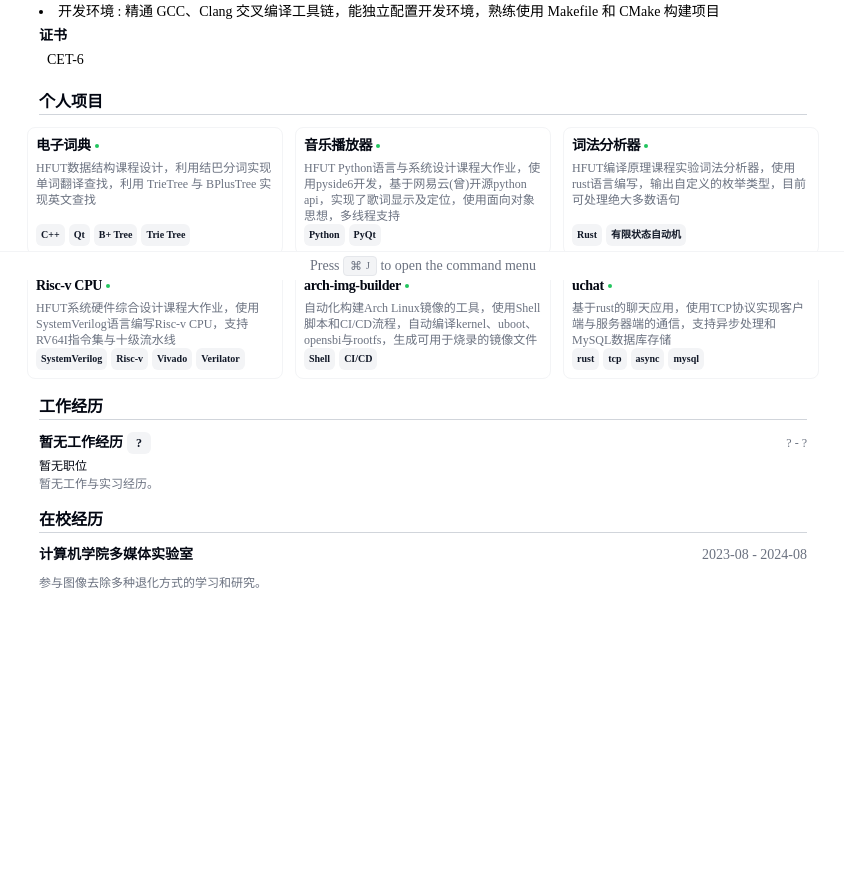
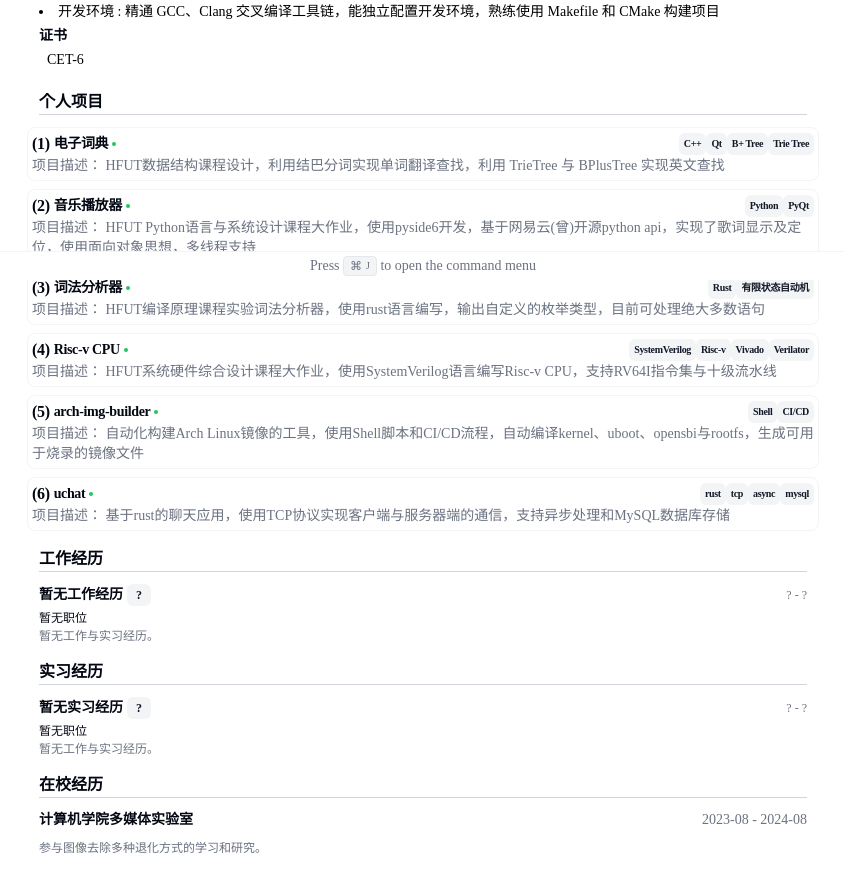
Before and after one commit to DingWH03/mycv, a Next.js app: page / in a window 1280 px wide. Shown: the part 520-1408 px from the top of the page, without its empty margins (217-1061 px from the left). Before the commit the page ends 1143 px from the top, so only its background shows below. Built offline with nearby package versions, Linux system fonts and the light colour scheme.

Commit message:
修改了项目格式

```diff
--- a/src/app/page-contents.tsx
+++ b/src/app/page-contents.tsx
@@ -9,7 +9,7 @@ import { RESUME_DATA, RESUME_DATA_en } from "@/data/resume-data";
 import { ProjectCard } from "@/components/project-card";
 
 interface PageProps {
-  language: string;
+  language: 'zh' | 'en';
 }
 
 interface Skill {
@@ -38,7 +38,7 @@ export const getAge = (birthDate: string | number | Date) => {
 
 export default function Page({ language }: PageProps) {
   // 根据语言选择数据
-  const data = language === 'ch' ? RESUME_DATA : RESUME_DATA_en;
+  const data = language === 'zh' ? RESUME_DATA : RESUME_DATA_en;
 
   return (
     <main className="container relative mx-auto scroll-my-12 overflow-auto p-4 print:p-0 md:p-8">
@@ -51,7 +51,7 @@ export default function Page({ language }: PageProps) {
               {data.name}
               {data.target && (
                 <span className="ml-6 font-mono text-base font-medium ">
-                  {language === 'ch' ? '意向岗位' : 'Target'}：{data.target}
+                  {language === 'zh' ? '意向岗位' : 'Target'}：{data.target}
                 </span>
               )}
             </h1>
@@ -141,7 +141,7 @@ export default function Page({ language }: PageProps) {
         {/* 个人简介部分，目前省略 */}
         {/* <Section>
           <h2 className="text-lg font-bold">
-            {language === 'ch' ? '个人简介' : 'Personal Profile'}
+            {language === 'zh' ? '个人简介' : 'Personal Profile'}
           </h2>
           <p className="text-pretty font-mono text-sm text-muted-foreground">
             {data.summary}
@@ -150,7 +150,7 @@ export default function Page({ language }: PageProps) {
 
         <Section>
           <h2 className="text-base font-bold border-b border-gray-300">
-            {language === 'ch' ? '教育经历' : 'Education'}
+            {language === 'zh' ? '教育经历' : 'Education'}
           </h2>
           {data.education.map((edu) => (
             <Card key={edu.school + edu.start}>
@@ -186,7 +186,7 @@ export default function Page({ language }: PageProps) {
 
         <Section>
           <h2 className="text-base font-bold border-b border-gray-300">
-            {language === 'ch' ? "技能与证书" : "Skills and Certifications"}
+            {language === 'zh' ? "技能与证书" : "Skills and Certifications"}
           </h2>
 
           <div className="mt-0 space-y-1">
@@ -207,7 +207,7 @@ export default function Page({ language }: PageProps) {
             {/* Certifications Section */}
             <div className="mt-0">
               <h3 className="text-sm font-semibold">
-                {language === 'ch' ? "证书" : "Certifications"}
+                {language === 'zh' ? "证书" : "Certifications"}
               </h3>
               <div className="flex flex-wrap gap-2">
                 {data.certifications.map((cert, index) => (
@@ -215,7 +215,7 @@ export default function Page({ language }: PageProps) {
                     <div className="flex flex-wrap gap-2">
                       <span
                         className="px-2 py-1 text-sm font-medium text-black"
-                        title={`${language === 'ch' ? "颁发机构：" : "Issuer:"} ${cert.issuer} (${cert.date})`}
+                        title={`${language === 'zh' ? "颁发机构：" : "Issuer:"} ${cert.issuer} (${cert.date})`}
                       >
                         {cert.name}
                       </span>
@@ -230,26 +230,30 @@ export default function Page({ language }: PageProps) {
         {/* 在这里控制打印时强制换行print-force-new-page */}
         <Section className="scroll-mb-16 print:page-break-inside-avoid">
           <h2 className="text-base font-bold border-b border-gray-300">
-            {language === 'ch' ? '个人项目' : 'Personal Projects'}
+            {language === 'zh' ? '个人项目' : 'Personal Projects'}
           </h2>
-          <div className="-mx-3 grid grid-cols-1 gap-3 print:mx-0 grid-cols-3 print:gap-2 md:grid-cols-3 lg:grid-cols-3">
-            {data.projects.map((project) => {
+          <div className="-mx-3 grid grid-cols-1 gap-2 print:mx-0 print:gap-0 md:grid-cols-1 lg:grid-cols-1">
+            {data.projects.map((project, index) => {
               return (
                 <ProjectCard
                   key={project.title}
+                  order={index + 1} // 自动生成序号，index从0开始，所以加1
                   title={project.title}
                   description={project.description}
                   tags={project.techStack}
                   link={"link" in project ? project.link.href : undefined}
+                  language={language}
                 />
               );
             })}
           </div>
         </Section>
 
+        {/* 仅在 data.work 存在且不为空时渲染整个 Section */}
+        {data.work && data.work.length > 0 && (
           <Section className="print:page-break-inside-avoid">
             <h2 className="text-base font-bold border-b border-gray-300">
-            {language === 'ch' ? '工作经历' : 'Work Experience'}
+              {language === 'zh' ? '工作经历' : 'Work Experience'}
             </h2>
             {data.work.map((work) => {
               return (
@@ -260,7 +264,6 @@ export default function Page({ language }: PageProps) {
                         <a className="hover:underline" href={work.link}>
                           {work.company}
                         </a>
-
                         <span className="inline-flex gap-x-1">
                           {work.badges.map((badge) => (
                             <Badge
@@ -289,11 +292,58 @@ export default function Page({ language }: PageProps) {
               );
             })}
           </Section>
+        )}
+
+        {/* 仅在 data.work 存在且不为空时渲染整个 Section */}
+        {data.internship && data.internship.length > 0 && (
+          <Section className="print:page-break-inside-avoid">
+            <h2 className="text-base font-bold border-b border-gray-300">
+              {language === 'zh' ? '实习经历' : 'Internship Experience'}
+            </h2>
+            {data.internship.map((internship) => {
+              return (
+                <Card key={internship.company}>
+                  <CardHeader>
+                    <div className="flex items-center justify-between gap-x-2 text-sm">
+                      <h3 className="inline-flex items-center justify-center gap-x-1 font-semibold leading-none">
+                        <a className="hover:underline" href={internship.link}>
+                          {internship.company}
+                        </a>
+                        <span className="inline-flex gap-x-1">
+                          {internship.badges.map((badge) => (
+                            <Badge
+                              variant="secondary"
+                              className="align-middle text-xs"
+                              key={badge}
+                            >
+                              {badge}
+                            </Badge>
+                          ))}
+                        </span>
+                      </h3>
+                      <div className="text-xs tabular-nums text-gray-500">
+                        {internship.start} - {internship.end ?? "Present"}
+                      </div>
+                    </div>
+
+                    <h4 className="font-mono text-xs leading-none">
+                      {internship.title}
+                    </h4>
+                  </CardHeader>
+                  <CardContent className="mt-1 text-xs">
+                    {internship.description}
+                  </CardContent>
+                </Card>
+              );
+            })}
+          </Section>
+        )}
+
 
 
         <Section>
           <h2 className="text-base font-bold border-b border-gray-300">
-            {language === 'ch' ? '在校经历' : 'Campus Activities'}
+            {language === 'zh' ? '在校经历' : 'Campus Activities'}
           </h2>
           {data.campusActivities.map((activity) => {
             return (
--- a/src/app/page.tsx
+++ b/src/app/page.tsx
@@ -2,12 +2,12 @@ import { Metadata } from "next";
 import { RESUME_DATA } from "@/data/resume-data";
 import Page from '@/app/page-contents';
 
-// 定义语言标识变量，默认为 'ch'
-const language = 'ch';
+// 定义语言标识变量，默认为 'zh'
+const language = 'zh';
 
 // 页面组件
 const chPage = () => <Page language={language} />;
-chPage.displayName = "chPage";
+chPage.displayName = "zhPage";
 
 // 元数据
 export const metadata: Metadata = {
--- /dev/null
+++ b/src/components/project-card.module.css
@@ -0,0 +1,30 @@
+/* ProjectCard.module.css */
+@media print {
+  .print-no-border {
+    border: none;
+  }
+
+  .print-tight {
+    padding: 0rem;
+    margin: 0;
+  }
+
+  .print-text-sm {
+    font-size: 0.8rem;
+    line-height: 1.2;
+  }
+
+  .print-hidden {
+    display: none;
+  }
+
+  .print-description {
+    margin-top: 0.5rem;
+    margin-bottom: 0.5rem;
+  }
+
+  .tags-print {
+    font-size: 0.8rem;
+    margin-top: 0.5rem;
+  }
+}
--- a/src/components/project-card.tsx
+++ b/src/components/project-card.tsx
@@ -6,20 +6,40 @@ import {
   CardTitle,
 } from "./ui/card";
 import { Badge } from "./ui/badge";
+import styles from './project-card.module.css';
 
 interface Props {
-  title: string;
+  order: number;
+  title?: string;
   description: string;
   tags: readonly string[];
   link?: string;
+  language?: 'zh' | 'en';
+  mainTasks?: string[]; // 主要工作
+  achievements?: string; // 项目成果
+  personalGains?: string; // 个人收获
 }
 
-export function ProjectCard({ title, description, tags, link }: Props) {
+export function ProjectCard({
+  order,
+  title,
+  description,
+  tags,
+  link,
+  language = 'en',
+  mainTasks = [],
+  achievements,
+  personalGains
+}: Props) {
+  const renderMainTasks = mainTasks.map((task, index) => <li key={index}>{task}</li>);
+
   return (
-    <Card className="flex flex-col overflow-hidden border border-muted p-2">
-      <CardHeader className="">
-        <div className="space-y-1">
-          <CardTitle className="text-sm">
+    <Card className={`flex flex-col overflow-hidden border border-muted p-1 ${styles['print-no-border']} ${styles['print-tight']} print:p-0`}>
+      <CardHeader>
+        <div className="space-y-2">
+          {/* 项目标题和序号 */}
+          <CardTitle className="text-sm flex justify-between items-center">
+            <div className="mr-1 text-base">({order})</div>
             {link ? (
               <a
                 href={link}
@@ -32,27 +52,66 @@ export function ProjectCard({ title, description, tags, link }: Props) {
             ) : (
               title
             )}
+            <div className="tags-section ml-auto flex gap-1">
+              {/* 网页内标签部分显示 */}
+              <div className="print:hidden">{tags.map((tag) => (
+                <Badge
+                  className="px-1 py-0 text-[10px]"
+                  variant="secondary"
+                  key={tag}
+                >
+                  {tag}
+                </Badge>
+              ))}</div>
+            </div>
           </CardTitle>
+
           <div className="hidden font-mono text-xs underline print:visible">
             {link?.replace("https://", "").replace("www.", "").replace("/", "")}
           </div>
-          <CardDescription className="font-mono text-xs">
-            {description}
-          </CardDescription>
+
         </div>
       </CardHeader>
+
+      <CardDescription className="font-mono tags-print text-sm hidden print:block">
+        {/* 打印时链接部分显示 */}
+        <p>{language === 'zh' ? '项目链接：' : 'Link:'} <a
+                href={link}
+                target="_blank"
+                className="inline-flex items-center gap-1 hover:underline"
+              >{link}</a></p>
+        {/* 打印时标签部分显示 */}
+        <p>{language === 'zh' ? '应用技术：' : 'Tags:'} {tags.join("、")}</p>
+      </CardDescription>
+
       <CardContent className="mt-auto flex">
-        <div className="mt-0 flex flex-wrap gap-1">
-          {tags.map((tag) => (
-            <Badge
-              className="px-1 py-0 text-[10px]"
-              variant="secondary"
-              key={tag}
-            >
-              {tag}
-            </Badge>
-          ))}
-        </div>
+        {/* 项目描述 */}
+        {language === 'zh' ? '项目描述：' : 'Description:'} {description}
+        {/* 主要工作 */}
+        {mainTasks.length > 0 && (
+          <>
+            <div className="font-mono text-xs">
+              {language === 'zh' ? '主要工作：' : 'Tasks:'}
+            </div>
+            <ul className="font-mono text-xs list-disc pl-5">
+              {renderMainTasks}
+            </ul>
+          </>
+        )}
+
+        {/* 项目成果 */}
+        {achievements && (
+          <div className="font-mono text-xs mt-2">
+            {language === 'zh' ? '项目成果：' : 'Achievements:'} {achievements}
+          </div>
+        )}
+
+        {/* 个人收获 */}
+        {personalGains && (
+          <div className="font-mono text-xs mt-2">
+            {language === 'zh' ? '个人收获：' : 'Gains:'} {personalGains}
+          </div>
+        )}
       </CardContent>
     </Card>
   );
--- a/src/components/ui/card.tsx
+++ b/src/components/ui/card.tsx
@@ -45,7 +45,7 @@ const CardDescription = React.forwardRef<
   HTMLParagraphElement,
   React.HTMLAttributes<HTMLParagraphElement>
 >(({ className, ...props }, ref) => (
-  <p
+  <div
     ref={ref}
     className={cn("text-sm text-muted-foreground", className)}
     {...props}
--- a/src/data/resume-data.tsx
+++ b/src/data/resume-data.tsx
@@ -76,6 +76,19 @@ export const RESUME_DATA = {
   work: [
     {
       company: "暂无工作经历",
+      link: "https://mycv.cxhap.top/",
+      badges: ["?"],
+      title: "暂无职位",
+      logo: ParabolLogo,
+      start: "?",
+      end: "?",
+      description:
+        "暂无工作与实习经历。",
+    },
+  ],
+  internship: [
+    {
+      company: "暂无实习经历",
       link: "https://mycv.cxhap.top/",
       badges: ["?"],
       title: "暂无职位",
@@ -256,17 +269,30 @@ export const RESUME_DATA_en = {
     },
   ],
   work: [
-    {
-      company: "No work experience yet",
-      link: "https://mycv.cxhap.top/",
-      badges: ["?"],
-      title: "No position yet",
-      logo: ParabolLogo,
-      start: "?",
-      end: "?",
-      description:
-        "No work or internship experience yet.",
-    },
+    // {
+    //   company: "No work experience yet",
+    //   link: "https://mycv.cxhap.top/",
+    //   badges: ["?"],
+    //   title: "No position yet",
+    //   logo: ParabolLogo,
+    //   start: "?",
+    //   end: "?",
+    //   description:
+    //     "No work or internship experience yet.",
+    // },
+  ],
+  internship: [
+    // {
+    //   company: "暂无实习经历",
+    //   link: "https://mycv.cxhap.top/",
+    //   badges: ["?"],
+    //   title: "暂无职位",
+    //   logo: ParabolLogo,
+    //   start: "?",
+    //   end: "?",
+    //   description:
+    //     "暂无工作与实习经历。",
+    // },
   ],
   skills: [
   {
```
Lines whose indentation alone changed are shown as unchanged.
